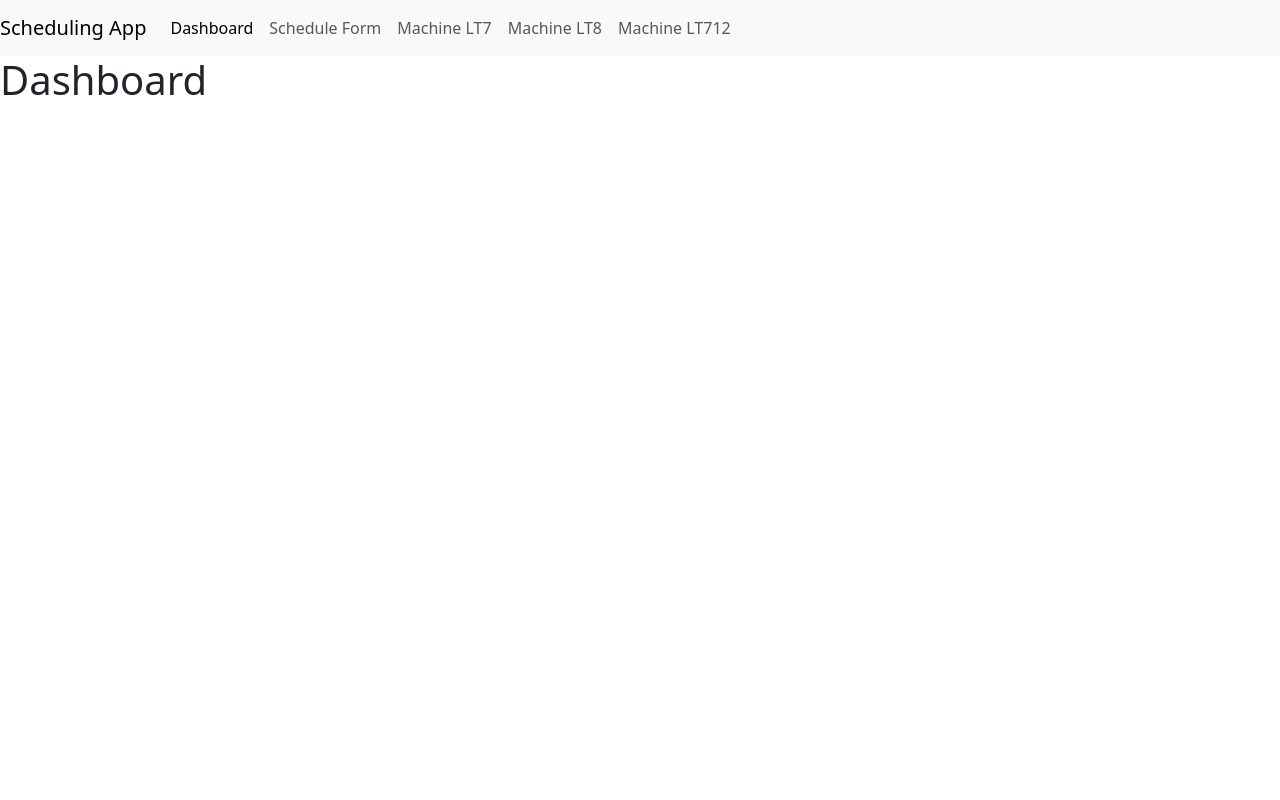
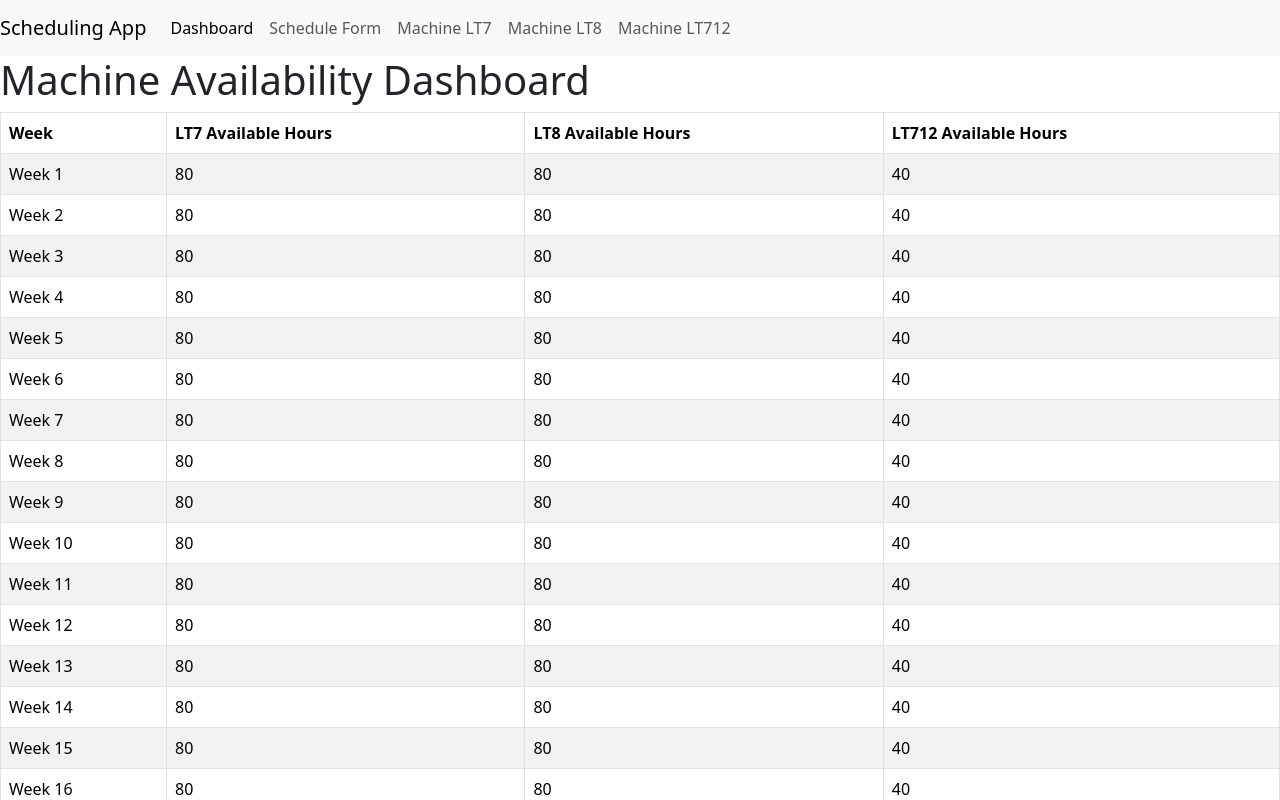
Before and after one commit to ICEDBANK/Project-Scheduling, a React (Create React App) app: page / in a window 1280 px wide. Shown: the top 800 px of the page. Built offline with nearby package versions, Linux system fonts and the light colour scheme; no server answers; the database is empty.

Commit message:
Automated commit

```diff
--- a/src/components/Dashboard.js
+++ b/src/components/Dashboard.js
@@ -1,13 +1,75 @@
-// Dashboard.js
-import React from 'react';
+import React, { useEffect, useState } from 'react';
+import { ref, onValue } from 'firebase/database';
+import { database } from '../firebase';
+import { Table } from 'react-bootstrap';
 
 const Dashboard = () => {
+  const [schedules, setSchedules] = useState([]);
+  const [availableTime, setAvailableTime] = useState({
+    LT7: Array(52).fill(80),
+    LT8: Array(52).fill(80),
+    LT712: Array(52).fill(40),
+  });
+
+  useEffect(() => {
+    const schedulesRef = ref(database, 'schedules');
+    onValue(schedulesRef, (snapshot) => {
+      const data = snapshot.val();
+      const loadedSchedules = [];
+      for (let id in data) {
+        loadedSchedules.push(data[id]);
+      }
+      setSchedules(loadedSchedules);
+    });
+  }, []);
+
+  useEffect(() => {
+    const timeSlots = {
+      LT7: Array(52).fill(80),
+      LT8: Array(52).fill(80),
+      LT712: Array(52).fill(40),
+    };
+
+    schedules.forEach((schedule) => {
+      const week = getWeekNumber(new Date(schedule.dueDate));
+      if (week < 52) {
+        timeSlots[schedule.machine][week] -= parseInt(schedule.estimatedHours);
+      }
+    });
+
+    setAvailableTime(timeSlots);
+  }, [schedules]);
+
+  const getWeekNumber = (date) => {
+    const firstDayOfYear = new Date(date.getFullYear(), 0, 1);
+    const pastDaysOfYear = (date - firstDayOfYear) / 86400000;
+    return Math.ceil((pastDaysOfYear + firstDayOfYear.getDay() + 1) / 7);
+  };
+
   return (
-    <>
-
-        <h1>Dashboard</h1>
-
-    </>
+    <div>
+      <h1>Machine Availability Dashboard</h1>
+      <Table striped bordered hover>
+        <thead>
+          <tr>
+            <th>Week</th>
+            <th>LT7 Available Hours</th>
+            <th>LT8 Available Hours</th>
+            <th>LT712 Available Hours</th>
+          </tr>
+        </thead>
+        <tbody>
+          {Array.from({ length: 52 }, (_, index) => (
+            <tr key={index}>
+              <td>Week {index + 1}</td>
+              <td>{availableTime.LT7[index]}</td>
+              <td>{availableTime.LT8[index]}</td>
+              <td>{availableTime.LT712[index]}</td>
+            </tr>
+          ))}
+        </tbody>
+      </Table>
+    </div>
   );
 };
 
```
